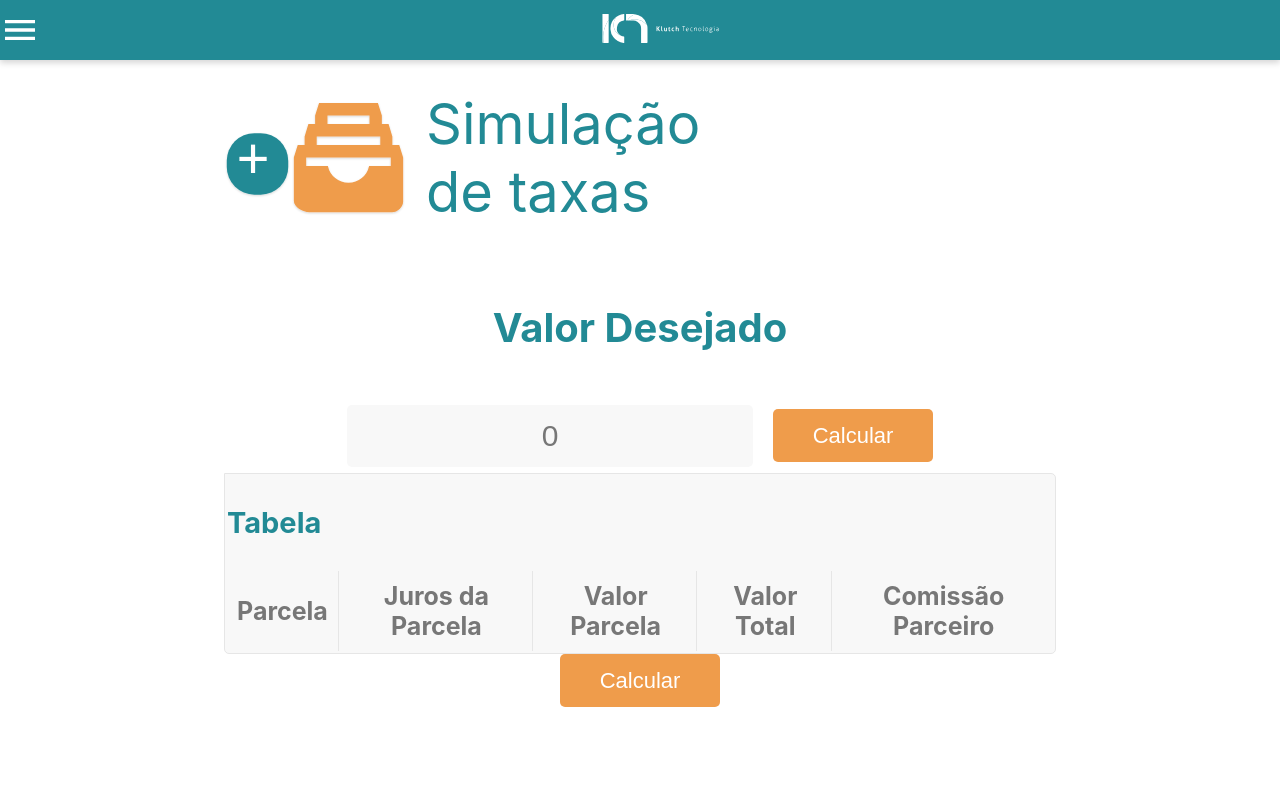
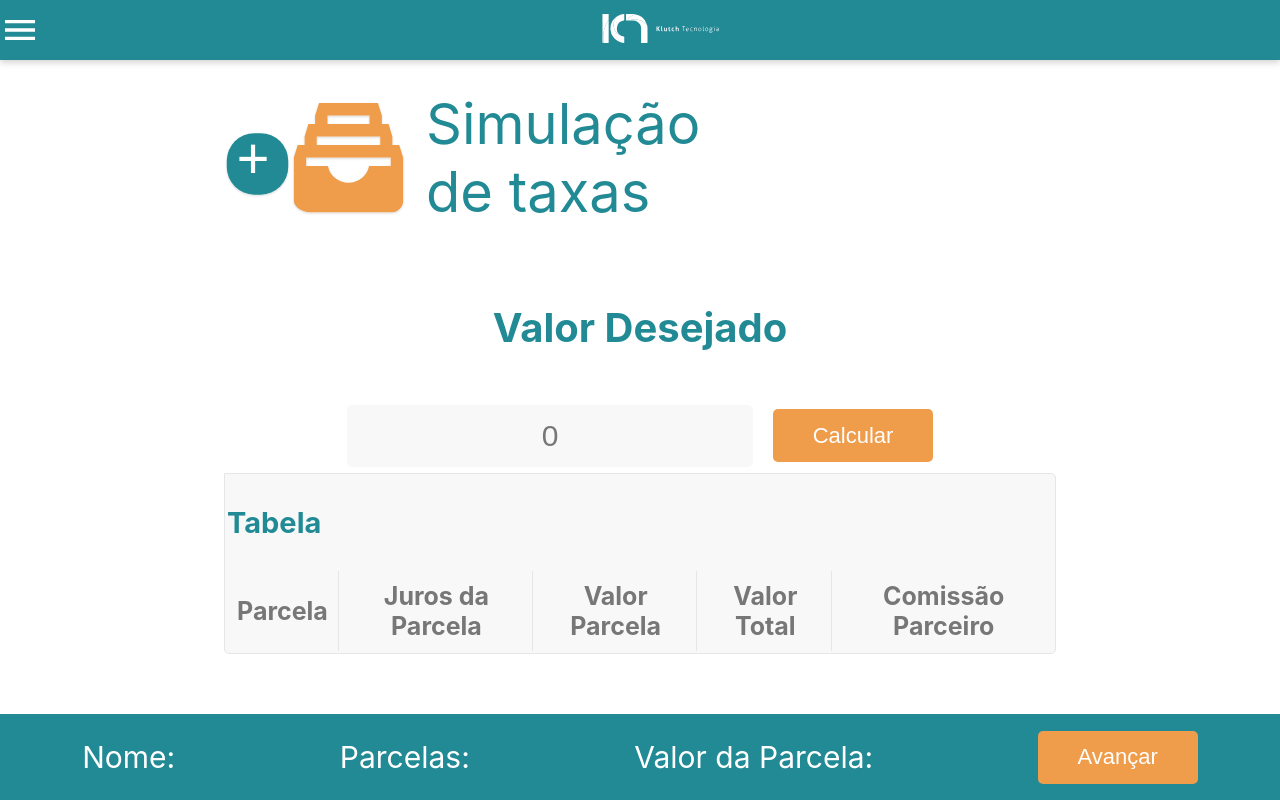
Before and after one commit to Taina-conde/emprestimos-app, a Next.js app: page / in a window 1280 px wide. Built offline with nearby package versions, Linux system fonts and the light colour scheme.

Commit message:
style: FixedBar and Text

```diff
--- a/components/RateTableForm/index.tsx
+++ b/components/RateTableForm/index.tsx
@@ -1,6 +1,6 @@
 import { Formik, FormikHelpers, FormikErrors } from "formik";
-import RateTable from './RateTable';
-import {Form, Button} from './styled';
+import RateTable from "./RateTable";
+import { Form, Button, FixedBar, Text } from "./styled";
 interface Values {
   rateTableId: string;
   installments: number;
@@ -35,8 +35,13 @@ export default function RateTableForm() {
         values,
       }) => (
         <Form onSubmit={handleSubmit}>
-          <RateTable/>
-            <Button type="submit">Calcular</Button>
+          <RateTable />
+          <FixedBar>
+            <Text>Nome: </Text>
+            <Text>Parcelas: </Text>
+            <Text>Valor da Parcela: </Text>
+            <Button type="submit">Avançar</Button>
+          </FixedBar>
         </Form>
       )}
     </Formik>
--- a/components/RateTableForm/styled.tsx
+++ b/components/RateTableForm/styled.tsx
@@ -40,3 +40,17 @@ export const Button = styled(SecondaryButton)`
 
 
 `
+export const FixedBar = styled.div`
+width: 100%;
+background-color: ${props => props.theme.colors.primary.main};
+height: 86px;
+position: fixed;
+bottom: 0;
+display: flex;
+align-items: center;
+justify-content: space-around;
+`
+export const Text = styled.span`
+ font-size: 30px;
+ color: ${props => props.theme.colors.text.secondary};
+`
```
